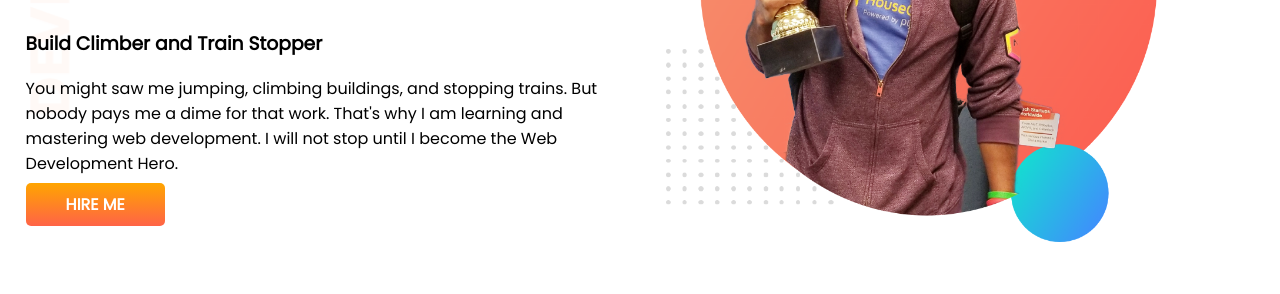
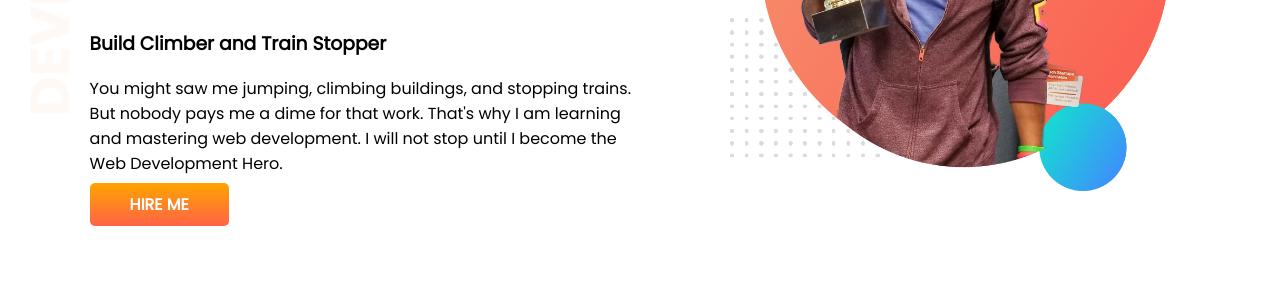
Before and after one commit to DewanRakib/drs-portfolio, a plain HTML site: page index.html in a window 1280 px wide. Shown: the part 246-540 px from the top of the page. Drawn offline with Linux system fonts and the light colour scheme.

Commit message:
fixed padding

```diff
--- a/style.css
+++ b/style.css
@@ -18,7 +18,7 @@ h2 {
 }
 .half-width {
   width: 50%;
-  padding-left: 2%;
+  padding-left: 7%;
 }
 .half-width img {
   width: 80%;
```
